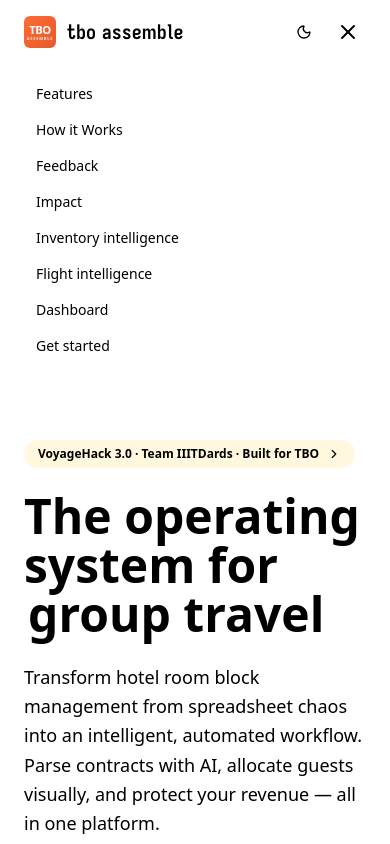
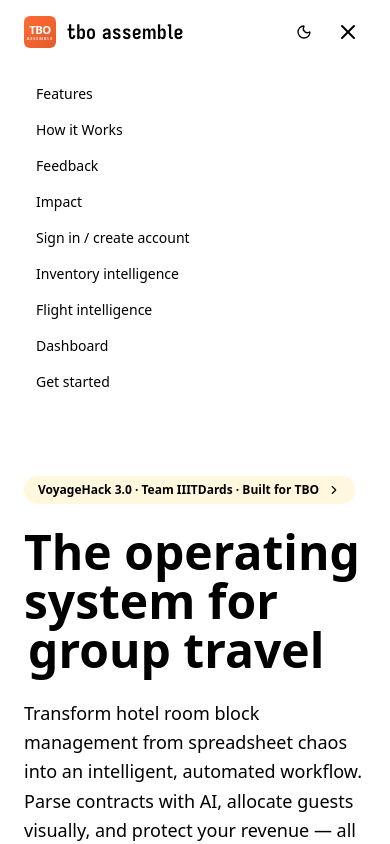
Before and after one commit to slicqq/tbo-assemble, a Next.js app: page / in a window 390 px wide. Both pictures are taken after a click on the button 348 px from the left and 32 px from the top of the page. Shown: the top 844 px of the page. Built offline with nearby package versions, Linux system fonts and the light colour scheme.

Commit message:
Make sign-in accessible from mobile navigation

```diff
--- a/src/app/page.tsx
+++ b/src/app/page.tsx
@@ -137,7 +137,7 @@ export default function Home() {
             <ThemeToggle />
             <Button asChild variant="ghost" className="hidden sm:inline-flex"><Link href="/inventory">Inventory intelligence</Link></Button>
             <Button asChild variant="ghost" className="hidden sm:inline-flex"><Link href="/login">Sign in</Link></Button>
-            <Button asChild className="hidden sm:inline-flex"><Link href="/dashboard/onboarding">Get started</Link></Button>
+            <Button asChild className="hidden sm:inline-flex"><Link href="/login">Get started</Link></Button>
             <Button variant="ghost" size="icon" className="md:hidden" onClick={() => setMobileNav(!mobileNav)} aria-label="Toggle navigation menu" aria-expanded={mobileNav ? "true" : "false"}>
               {mobileNav ? <X /> : <Menu />}
             </Button>
@@ -150,10 +150,11 @@ export default function Home() {
               { href: "#how-it-works", label: "How it Works" },
               { href: "#feedback", label: "Feedback" },
               { href: "#impact", label: "Impact" },
+              { href: "/login", label: "Sign in / create account" },
               { href: "/inventory", label: "Inventory intelligence" },
               { href: "/flight-intelligence", label: "Flight intelligence" },
               { href: "/dashboard", label: "Dashboard" },
-              { href: "/dashboard/onboarding", label: "Get started" },
+              { href: "/login", label: "Get started" },
             ].map((l) => (
               <Link key={l.href} href={l.href} onClick={() => setMobileNav(false)} className="block rounded-full px-3 py-2 text-sm font-medium hover:bg-accent">
                 {l.label}
@@ -178,7 +179,7 @@ export default function Home() {
               Transform hotel room block management from spreadsheet chaos into an intelligent, automated workflow. Parse contracts with AI, allocate guests visually, and protect your revenue — all in one platform.
             </p>
             <div className="mt-8 flex flex-col gap-3 sm:flex-row sm:flex-wrap">
-              <Button asChild size="lg"><Link href="/dashboard/onboarding">Start 60-second setup <ArrowRight /></Link></Button>
+              <Button asChild size="lg"><Link href="/login">Create your account <ArrowRight /></Link></Button>
               <Button asChild size="lg" variant="secondary"><Link href="/inventory"><BarChart3 /> View synthetic demo</Link></Button>
               <Button asChild size="lg" variant="outline"><Link href="/inventory">Inventory intelligence <ArrowRight /></Link></Button>
             </div>
@@ -425,7 +426,7 @@ export default function Home() {
               <h2 className="mt-4 text-4xl font-bold leading-[1.02] sm:text-5xl">Ready to transform your group bookings?</h2>
               <p className="mt-4 max-w-md text-[17px] leading-relaxed text-black/70">See how TBO Assemble replaces spreadsheets with an intelligent, AI-powered workflow. Try the live demo now.</p>
               <div className="mt-8 flex flex-col gap-3 sm:flex-row sm:flex-wrap">
-                <Button asChild size="lg" className="bg-black text-white hover:bg-black/85"><Link href="/dashboard/onboarding">Create your first event <ArrowRight /></Link></Button>
+                <Button asChild size="lg" className="bg-black text-white hover:bg-black/85"><Link href="/login">Create your first event <ArrowRight /></Link></Button>
                 <Button asChild size="lg" variant="ghost" className="bg-black/10 text-black hover:bg-black/15 hover:text-black"><Link href="/inventory">Explore the demo</Link></Button>
               </div>
             </div>
@@ -453,7 +454,8 @@ export default function Home() {
             <h4 className="text-sm font-semibold">Product</h4>
             <ul className="mt-3 space-y-2 text-sm">
               {[
-                { href: "/inventory", label: "Inventory intelligence" },
+                { href: "/login", label: "Sign in / create account" },
+              { href: "/inventory", label: "Inventory intelligence" },
               { href: "/flight-intelligence", label: "Flight intelligence" },
               { href: "/dashboard", label: "Dashboard" },
                 { href: "/dashboard/onboarding", label: "Create event" },
```
